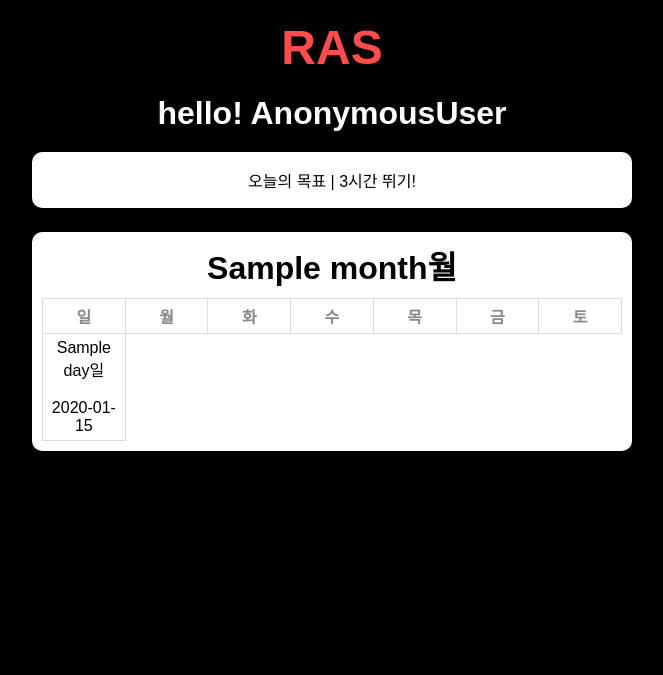
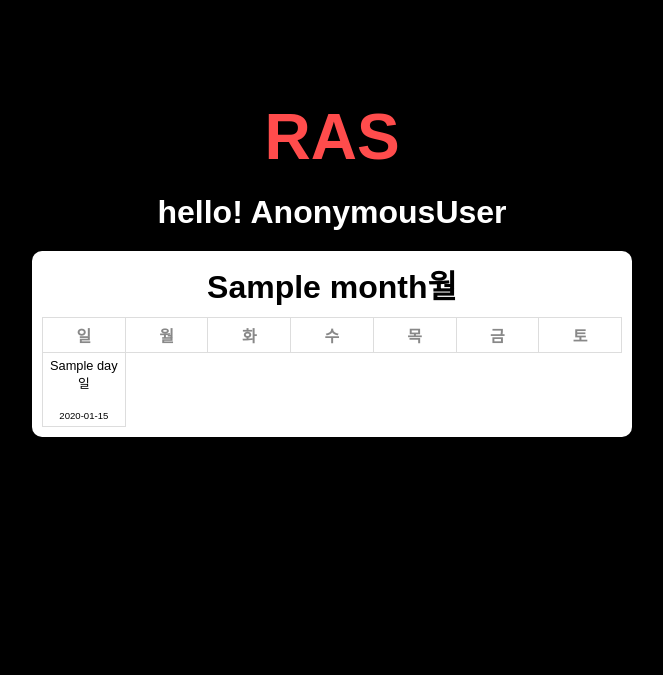
Before and after one commit to koreatech-MLBB/RAS, a Django app: template ras/ras_db/templates/running_log.html in a window 1280 px wide. Shown: the top 675 px of the page, without its empty margins (308-971 px from the left). Run offline with Django 4.2, Linux system fonts and the light colour scheme; the template is opened without the code that fills it: most values are stand-ins (such as "Sample title", 1, 10 or a date in 2020).

Commit message:
html 변경

```diff
--- a/ras/ras/settings.py
+++ b/ras/ras/settings.py
@@ -26,7 +26,8 @@ SECRET_KEY = 'django-insecure-48tchp&q%i^l7vq0hdn2@+naok_gupw-hl(ubes$1g4383iw2-
 # SECURITY WARNING: don't run with debug turned on in production!
 DEBUG = True
 
-ALLOWED_HOSTS = ["192.168.56.21", "192.168.35.34", "192.168.35.148", "172.19.82.188", "192.168.153.65", "192.168.0.60"]
+ALLOWED_HOSTS = ["192.168.56.21", "192.168.35.34", "192.168.35.148", "172.19.82.188", "192.168.153.65",
+                 "192.168.35.118", "192.168.0.60"]
 
 # Application definition
 
--- a/ras/ras_db/templates/login.html
+++ b/ras/ras_db/templates/login.html
@@ -19,6 +19,9 @@
             font-family: Arial, sans-serif;
         }
         .login-container {
+            padding-top: 5rem;
+            vertical-align:middle;
+            /*justify-content: center;*/
             text-align: center;
             color: #fff;
         }
@@ -66,7 +69,6 @@
             event.preventDefault();
             const userId = document.querySelector('input[name="user_id"]').value;
             const password = document.querySelector('input[name="password"]').value;
-            // const response = await
             const response = await fetch('/ras_db/sign/in', {
                 method: 'POST',
                 headers: {
@@ -106,7 +108,6 @@
             <input type="submit" class="login-button" value="로그인">
         </form>
 
-<!--TODO: 링크 연결 or 삭제 여부 결정-->
         <div class="login-links">
             <a href="#">아이디 찾기</a> |
             <a href="{% url 'login' %}">비밀번호 찾기</a> |
--- a/ras/ras_db/templates/ready_to_run.html
+++ b/ras/ras_db/templates/ready_to_run.html
@@ -11,7 +11,7 @@
             background-color: #000;
             color: #fff;
             display: flex;
-            flex-direction: column;
+            /*flex-direction: column;*/
             justify-content: center;
             /*align-items: center;*/
             height: 100vh;
@@ -20,6 +20,7 @@
             text-align: center;
         }
         .header {
+            padding-top: 5rem;
             font-size: 2rem;
             font-weight: bold;
             color: #ff4c4c;
--- a/ras/ras_db/templates/running_log.html
+++ b/ras/ras_db/templates/running_log.html
@@ -22,7 +22,8 @@
             max-width: 600px;
         }
         .header {
-            font-size: 3rem;
+            padding-top: 5rem;
+            font-size: 4rem;
             font-weight: bold;
             color: #ff4c4c;
             margin-bottom: 20px;
@@ -76,21 +77,27 @@
             background-color: #f0f0f0;
             color: #888;
         }
-        @media (max-width: 768px) {
-            .header, .greeting {
-                font-size: 1.5rem;
-            }
-            .goal {
-                font-size: 0.9rem;
-            }
+        .calendar-table .date {
+            font-size: 0.8rem;
         }
+        .calendar-table .time {
+            font-size: 0.6rem;
+        }
+        /*@media (max-width: 768px) {*/
+        /*    .header, .greeting {*/
+        /*        font-size: 1.5rem;*/
+        /*    }*/
+        /*    .goal {*/
+        /*        font-size: 0.9rem;*/
+        /*    }*/
+        /*}*/
     </style>
 </head>
 <body>
     <div class="container">
         <div class="header">RAS</div>
         <div class="greeting">hello! {{user}}</div>
-        <div class="goal">오늘의 목표 | 3시간 뛰기!</div>
+<!--        <div class="goal">오늘의 목표 | 3시간 뛰기!</div>-->
         {% for month, each_month in result %}
         <div class="calendar">
             <h2>{{month}}월</h2>
@@ -120,69 +127,13 @@
                              <!--#ffd7d7-->
                         {% if day %}
                             <div class="date">{{ day }}일</div><br>
-                            <div class="count">{{ time }}</div>
+                            <div class="time">{{ time }}</div>
                         {% endif %}
                         </td>
                     {% endfor %}
                 </tr>
                 {% endfor %}
                 </tbody>
-<!--                <tbody>-->
-<!--                    <tr>-->
-<!--                        <td class="current-month">25</td>-->
-<!--                        <td class="other-month">26</td>-->
-<!--                        <td class="current-month">27</td>-->
-<!--                        <td class="current-month">28</td>-->
-<!--                        <td class="current-month">29</td>-->
-<!--                        <td class="current-month">30</td>-->
-<!--                        <td class="current-month">1</td>-->
-<!--                    </tr>-->
-<!--                    <tr>-->
-<!--                        <td class="current-month">2</td>-->
-<!--                        <td class="current-month">3</td>-->
-<!--                        <td class="current-month">4</td>-->
-<!--                        <td class="other-month">5</td>-->
-<!--                        <td class="other-month">6</td>-->
-<!--                        <td class="current-month">7</td>-->
-<!--                        <td class="current-month">8</td>-->
-<!--                    </tr>-->
-<!--                    <tr>-->
-<!--                        <td class="current-month">9</td>-->
-<!--                        <td class="current-month">10</td>-->
-<!--                        <td class="current-month">11</td>-->
-<!--                        <td class="current-month">12</td>-->
-<!--                        <td class="current-month">13</td>-->
-<!--                        <td class="current-month">14</td>-->
-<!--                        <td class="current-month">15</td>-->
-<!--                    </tr>-->
-<!--                    <tr>-->
-<!--                        <td class="current-month">16</td>-->
-<!--                        <td class="current-month">17</td>-->
-<!--                        <td class="current-month">18</td>-->
-<!--                        <td class="current-month">19</td>-->
-<!--                        <td class="current-month">20</td>-->
-<!--                        <td class="current-month">21</td>-->
-<!--                        <td class="current-month">22</td>-->
-<!--                    </tr>-->
-<!--                    <tr>-->
-<!--                        <td class="current-month">23</td>-->
-<!--                        <td class="current-month">24</td>-->
-<!--                        <td class="current-month">25</td>-->
-<!--                        <td class="current-month">26</td>-->
-<!--                        <td class="current-month">27</td>-->
-<!--                        <td class="current-month">28</td>-->
-<!--                        <td class="current-month">29</td>-->
-<!--                    </tr>-->
-<!--                    <tr>-->
-<!--                        <td class="current-month">30</td>-->
-<!--                        <td class="current-month">31</td>-->
-<!--                        <td class="other-month">1</td>-->
-<!--                        <td class="other-month">2</td>-->
-<!--                        <td class="other-month">3</td>-->
-<!--                        <td class="other-month">4</td>-->
-<!--                        <td class="other-month">5</td>-->
-<!--                    </tr>-->
-<!--                </tbody>-->
             </table>
         </div>
         {% endfor %}
--- a/ras/ras_db/templates/signup.html
+++ b/ras/ras_db/templates/signup.html
@@ -17,7 +17,7 @@
         /*align-items: center;*/
         background-color: #000;
         font-family: Arial, sans-serif;
-        overflow: auto;
+        /*overflow: auto;*/
     }
     .signup-container {
         text-align: center;
@@ -25,6 +25,7 @@
         padding: 2rem;
     }
     .signup-logo {
+        /*padding-top: 5rem;*/
         font-size: 4rem;
         color: #ff4a4a;
         margin-bottom: 2rem;
```
Also changed, not shown: ras/ras_db/templates/streaming.html (+32 -29 lines).
